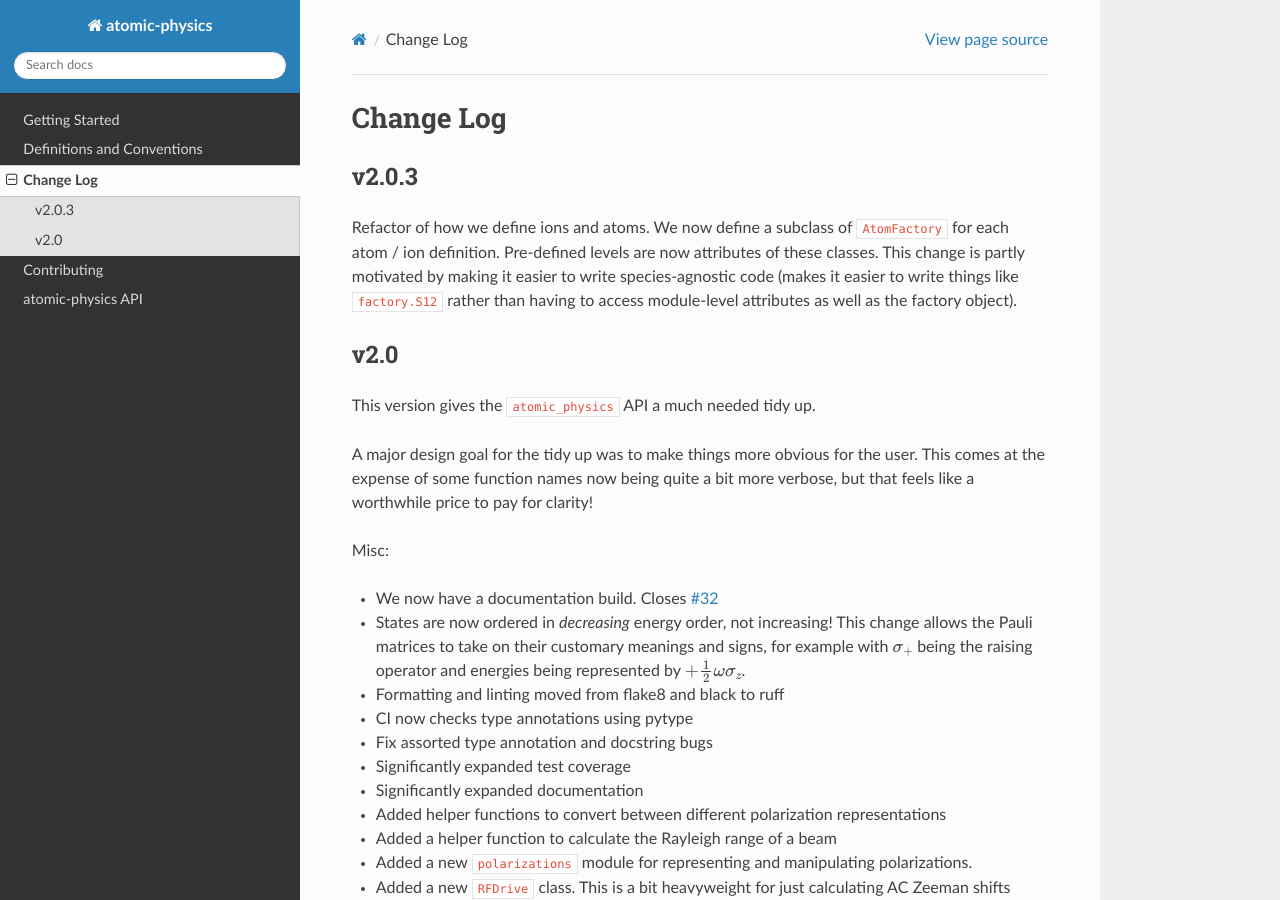
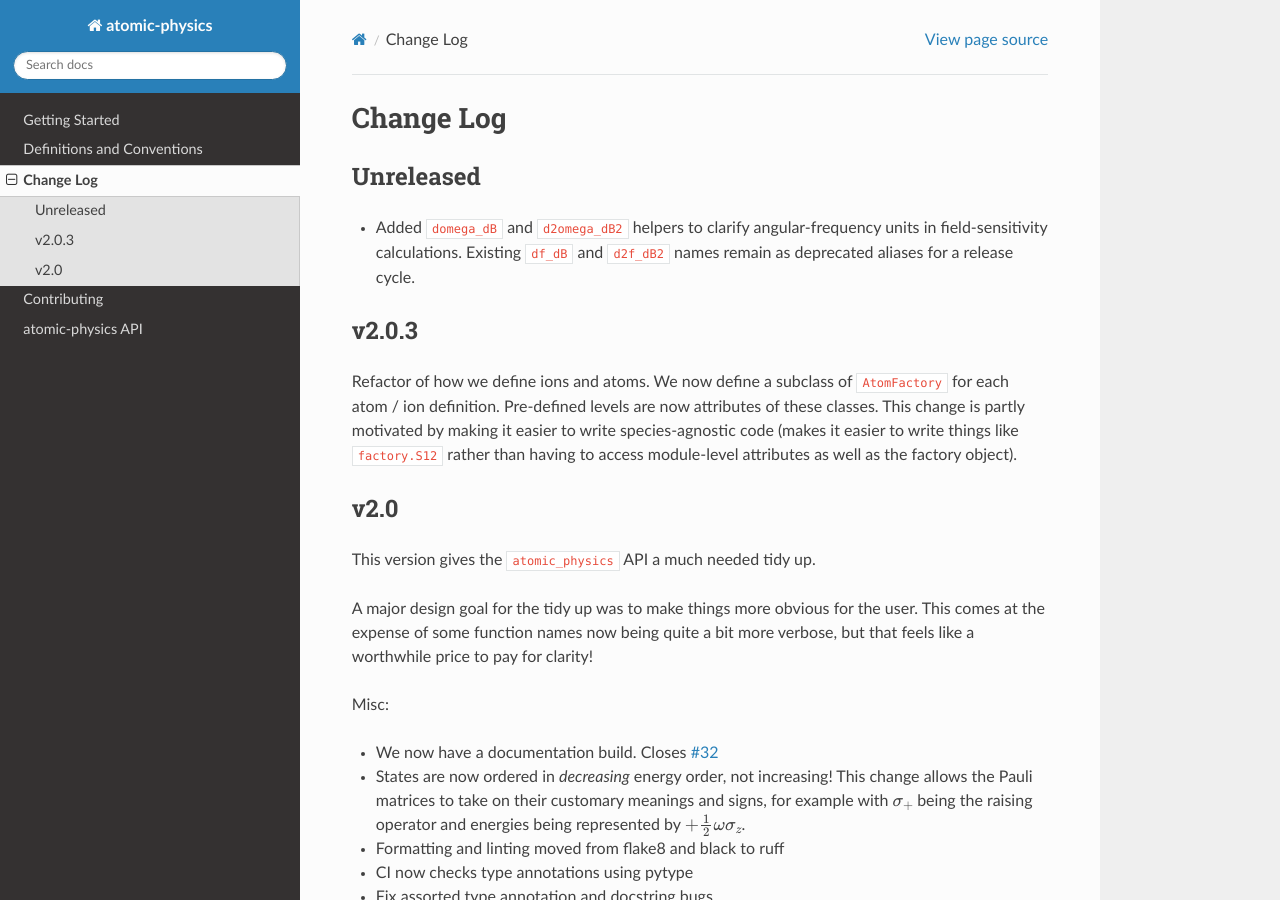
Before and after one commit to OxfordIonTrapGroup/atomic_physics, a Sphinx documentation site: the page built from docs/changes.rst, in a window 1280 px wide and 900 px high. Built offline with Sphinx 7.4.7 and the Read the Docs theme 3.1.0, drawn with Linux system fonts in a browser that asks for light colours.

Commit message:
add API changes to change log

```diff
--- a/docs/changes.rst
+++ b/docs/changes.rst
@@ -2,6 +2,13 @@
 
 Change Log
 ==========
+
+Unreleased
+~~~~~~~~~~
+
+* Added ``domega_dB`` and ``d2omega_dB2`` helpers to clarify angular-frequency units in
+  field-sensitivity calculations. Existing ``df_dB`` and ``d2f_dB2`` names remain as
+  deprecated aliases for a release cycle.
 
 v2.0.3
 ~~~~~~
```
